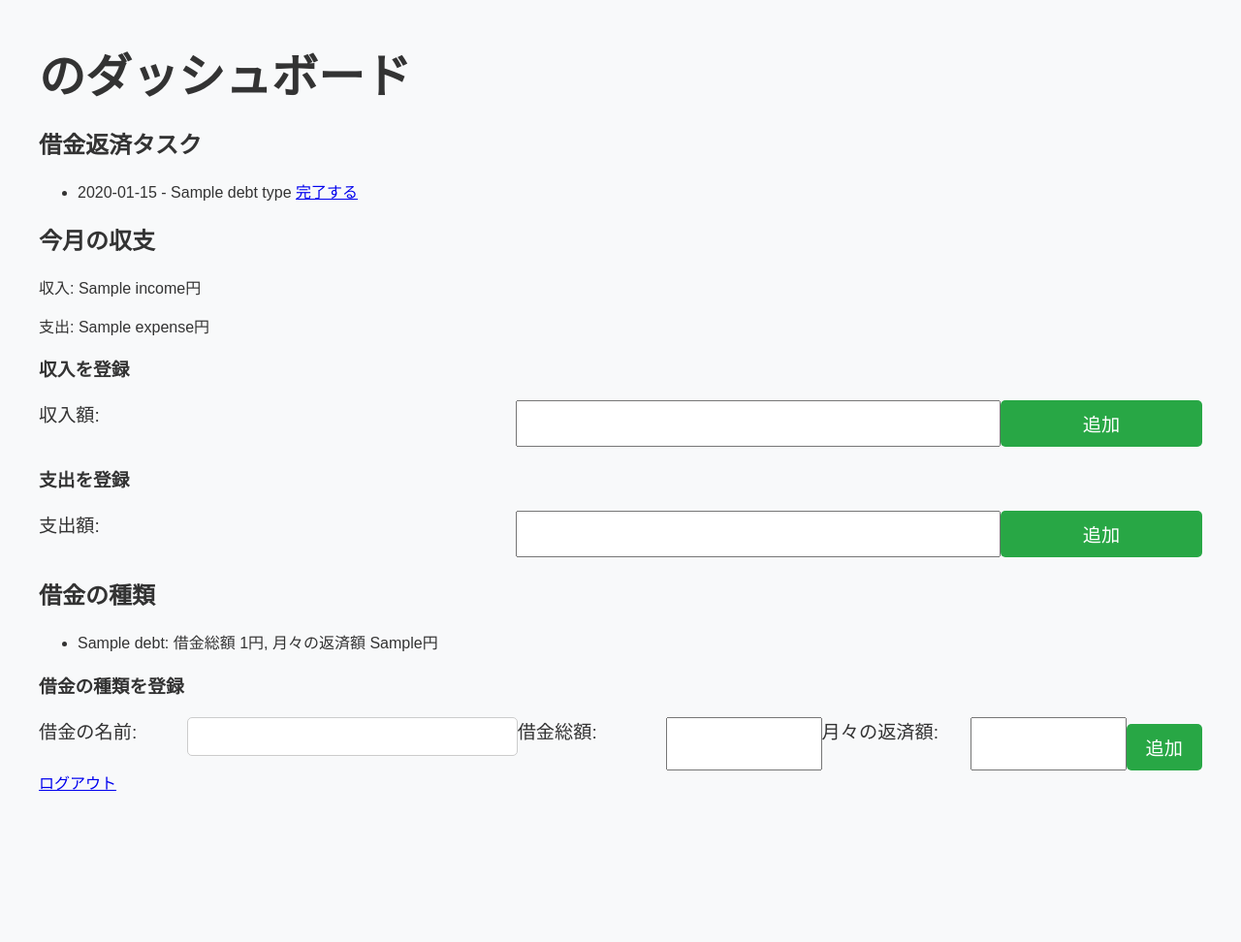
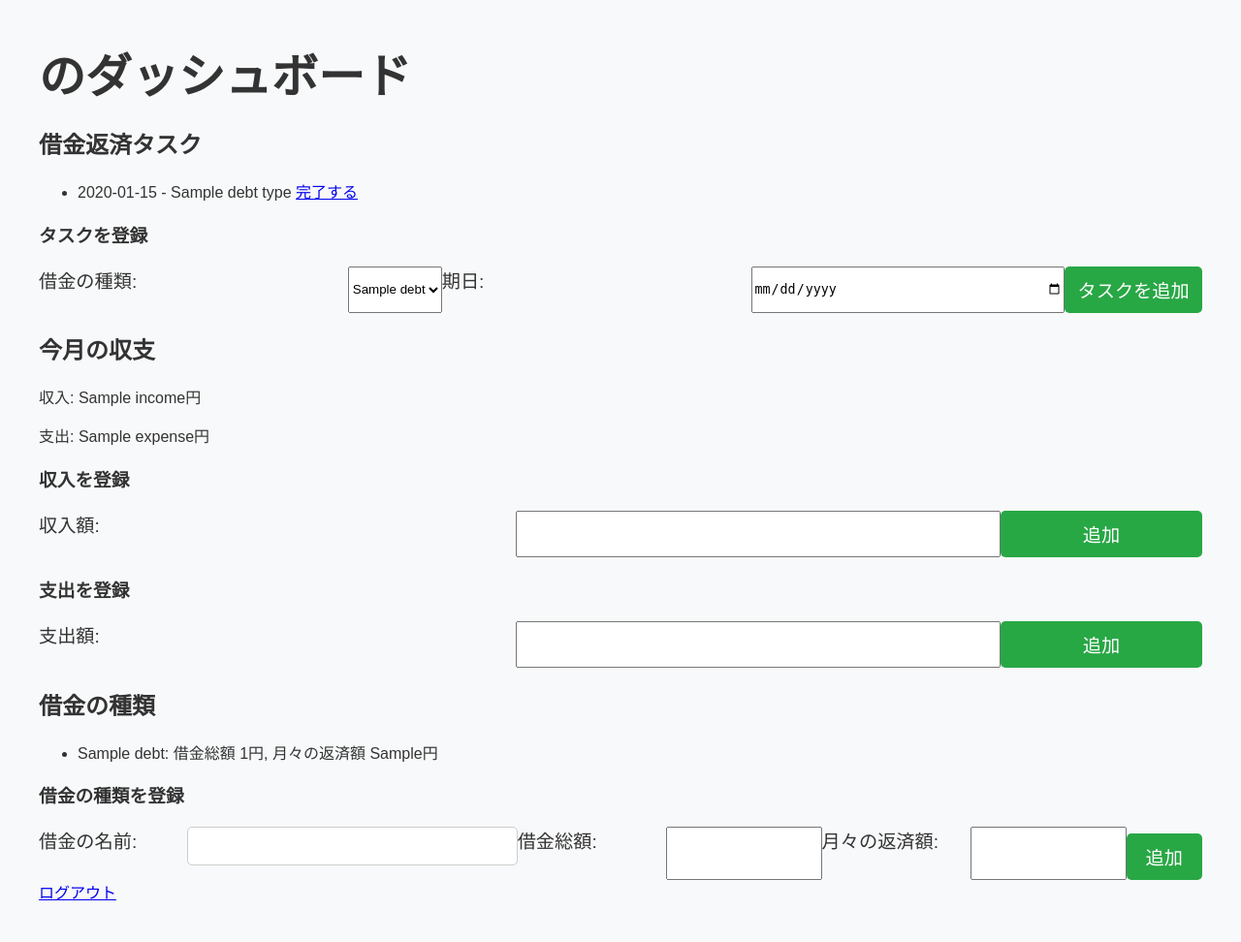
Before and after one commit to judy-choko/mone2, a Flask app: template templates/dashboard.html in a window 1280 px wide. Shown: the whole page at 97% size. Before the commit the page ends 816 px from the top, so only its background shows below. Run offline with Flask 3, Linux system fonts and the light colour scheme; the template is opened without the code that fills it: most values are stand-ins (such as "Sample title", 1, 10 or a date in 2020); some libraries are stand-ins or nearby versions.

Commit message:
Update dashboard.html

```diff
--- a/templates/dashboard.html
+++ b/templates/dashboard.html
@@ -33,21 +33,38 @@
         {% endfor %}
     </ul>
 
+    <!-- タスク追加フォーム -->
+    <h3>タスクを登録</h3>
+    <form method="POST" action="{{ url_for('add_task') }}">
+        {{ form.hidden_tag() }}  <!-- CSRFトークン -->
+        <label for="debt_type">借金の種類:</label>
+        <select name="debt_type_id" required>
+            {% for debt in debt_types %}
+                <option value="{{ debt.id }}">{{ debt.name }}</option>
+            {% endfor %}
+        </select><br>
+
+        <label for="due_date">期日:</label>
+        <input type="date" name="due_date" required><br>
+
+        <button type="submit">タスクを追加</button>
+    </form>
+
     <h2>今月の収支</h2>
     <p>収入: {{ income_expense.income if income_expense else 0 }}円</p>
     <p>支出: {{ income_expense.expense if income_expense else 0 }}円</p>
 
     <h3>収入を登録</h3>
-    <form method="POST">
-        <input type="hidden" name="add_income">
+    <form method="POST" action="{{ url_for('add_income') }}">
+        {{ form.hidden_tag() }}  <!-- CSRFトークン -->
         <label for="income">収入額:</label>
         <input type="number" name="income" required>
         <button type="submit">追加</button>
     </form>
 
     <h3>支出を登録</h3>
-    <form method="POST">
-        <input type="hidden" name="add_expense">
+    <form method="POST" action="{{ url_for('add_expense') }}">
+        {{ form.hidden_tag() }}  <!-- CSRFトークン -->
         <label for="expense">支出額:</label>
         <input type="number" name="expense" required>
         <button type="submit">追加</button>
@@ -61,8 +78,8 @@
     </ul>
 
     <h3>借金の種類を登録</h3>
-    <form method="POST">
-        <input type="hidden" name="add_debt_type">
+    <form method="POST" action="{{ url_for('add_debt_type') }}">
+        {{ form.hidden_tag() }}  <!-- CSRFトークン -->
         <label for="debt_name">借金の名前:</label>
         <input type="text" name="debt_name" required>
         <label for="total_debt">借金総額:</label>
@@ -72,6 +89,6 @@
         <button type="submit">追加</button>
     </form>
 
-    <a href="/logout">ログアウト</a>
+    <a href="{{ url_for('logout') }}">ログアウト</a>
 </body>
 </html>
```
